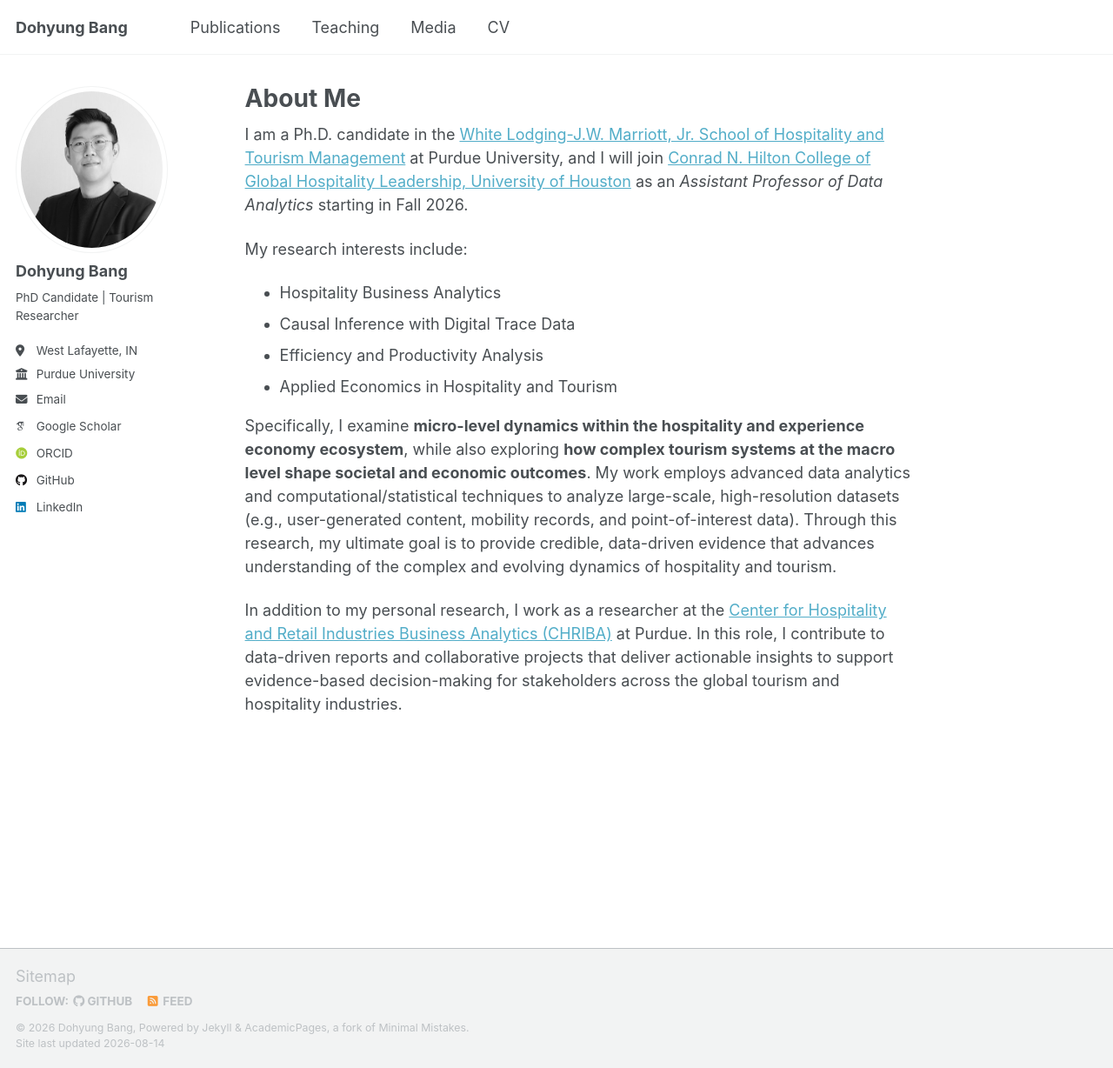
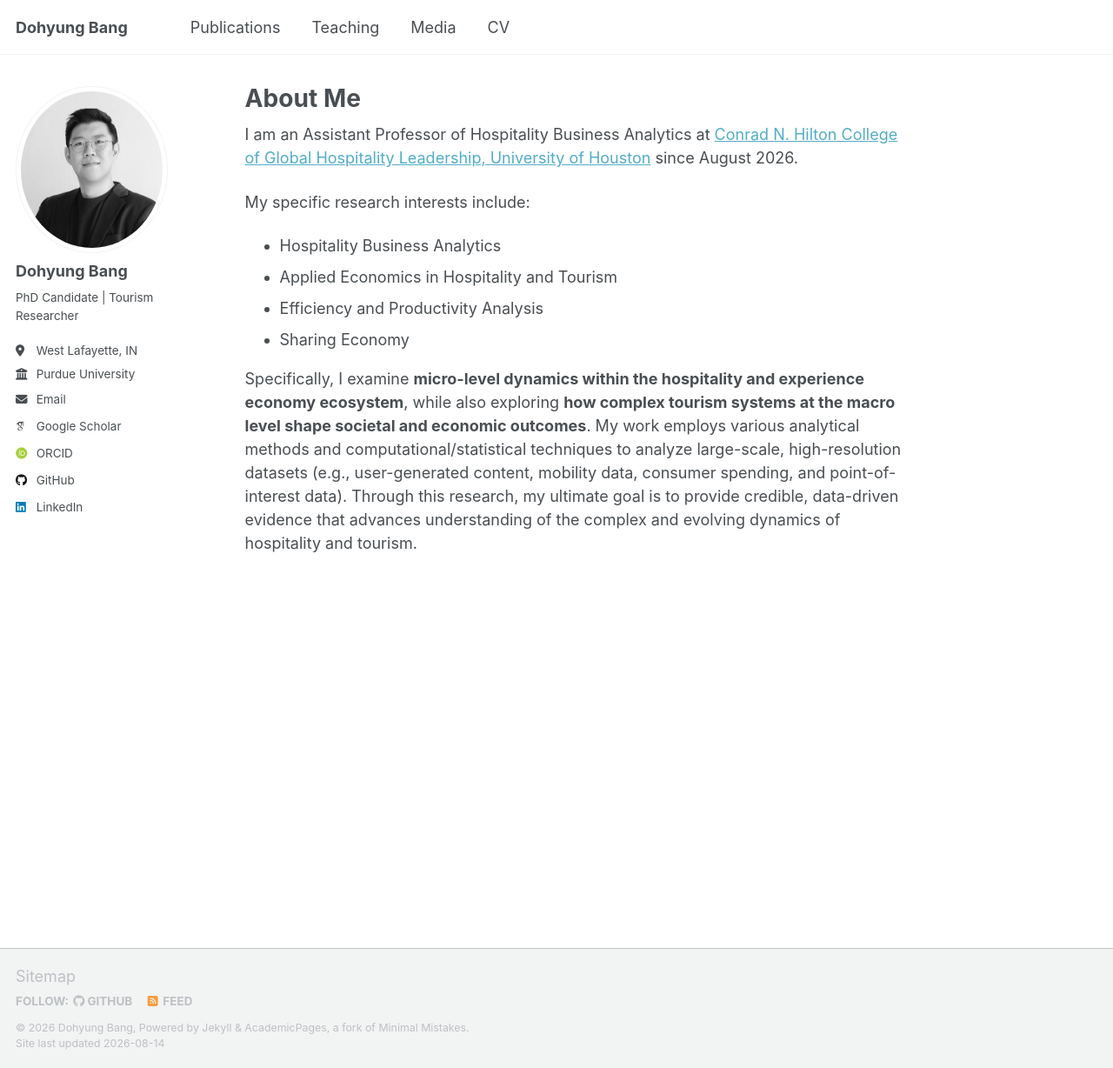
Before and after one commit to dohyungbang/dohyungbang.github.io, a Jekyll site: the page built from _pages/about.md, in a window 1280 px wide and 1228 px high. Shown: the whole window at 87% size. Built offline with Jekyll 4.4.1, drawn with Linux system fonts in a browser that asks for light colours; some web fonts are replaced; a script that is not in the unit is left out.

Commit message:
Update about.md

```diff
--- a/_pages/about.md
+++ b/_pages/about.md
@@ -8,14 +8,12 @@ redirect_from:
 ---
 
 
-I am a Ph.D. candidate in the [White Lodging-J.W. Marriott, Jr. School of Hospitality and Tourism Management](https://hhs.purdue.edu/htm/) at Purdue University, and I will join [Conrad N. Hilton College of Global Hospitality Leadership, University of Houston](https://uh.edu/hilton-college) as an *Assistant Professor of Data Analytics* starting in Fall 2026.
+I am an Assistant Professor of Hospitality Business Analytics at [Conrad N. Hilton College of Global Hospitality Leadership, University of Houston](https://uh.edu/hilton-college) since August 2026.
 
-My research interests include:
+My specific research interests include:
 - Hospitality Business Analytics
-- Causal Inference with Digital Trace Data
+- Applied Economics in Hospitality and Tourism
 - Efficiency and Productivity Analysis
-- Applied Economics in Hospitality and Tourism
+- Sharing Economy
 
-Specifically, I examine **micro-level dynamics within the hospitality and experience economy ecosystem**, while also exploring **how complex tourism systems at the macro level shape societal and economic outcomes**. My work employs advanced data analytics and computational/statistical techniques to analyze large-scale, high-resolution datasets (e.g., user-generated content, mobility records, and point-of-interest data). Through this research, my ultimate goal is to provide credible, data-driven evidence that advances understanding of the complex and evolving dynamics of hospitality and tourism.
-
-In addition to my personal research, I work as a researcher at the [Center for Hospitality and Retail Industries Business Analytics (CHRIBA)](https://www.chriba-purdue.com/) at Purdue. In this role, I contribute to data-driven reports and collaborative projects that deliver actionable insights to support evidence-based decision-making for stakeholders across the global tourism and hospitality industries.
+Specifically, I examine **micro-level dynamics within the hospitality and experience economy ecosystem**, while also exploring **how complex tourism systems at the macro level shape societal and economic outcomes**. My work employs various analytical methods and computational/statistical techniques to analyze large-scale, high-resolution datasets (e.g., user-generated content, mobility data, consumer spending, and point-of-interest data). Through this research, my ultimate goal is to provide credible, data-driven evidence that advances understanding of the complex and evolving dynamics of hospitality and tourism.
```
